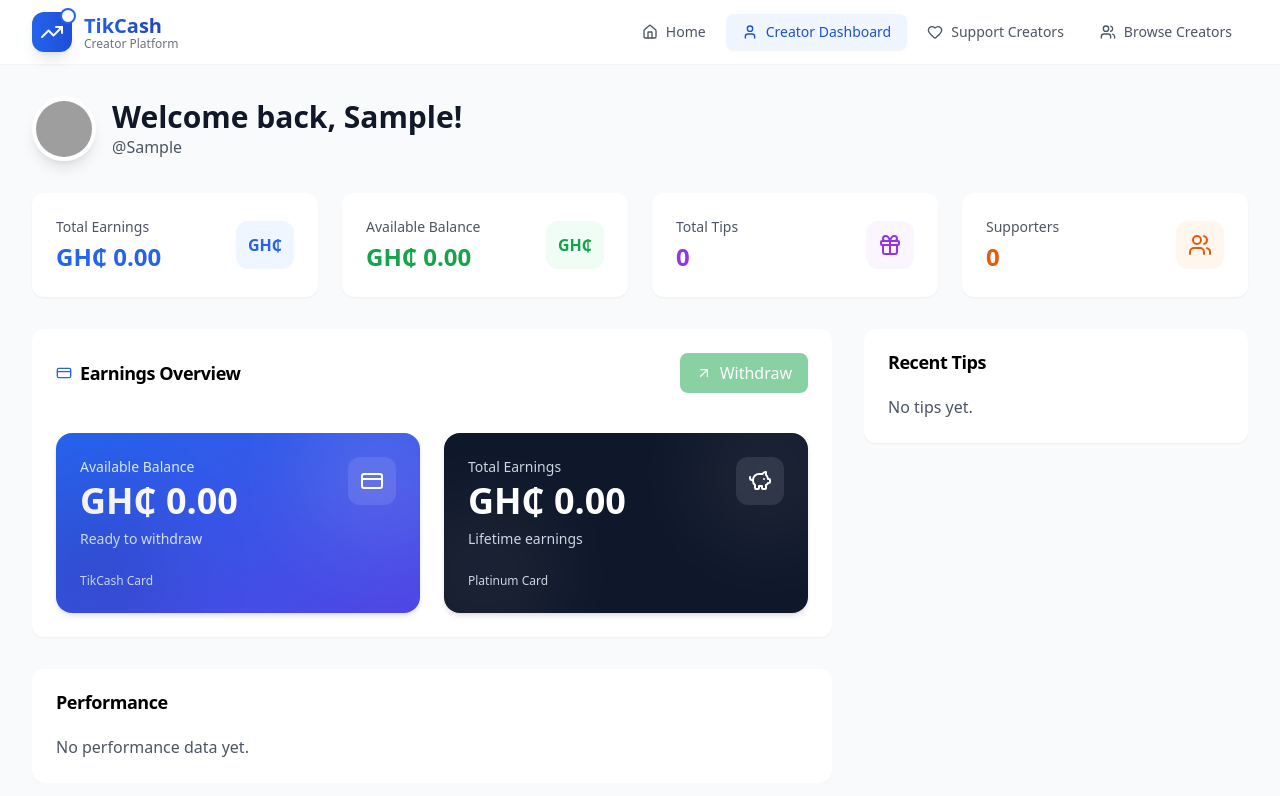
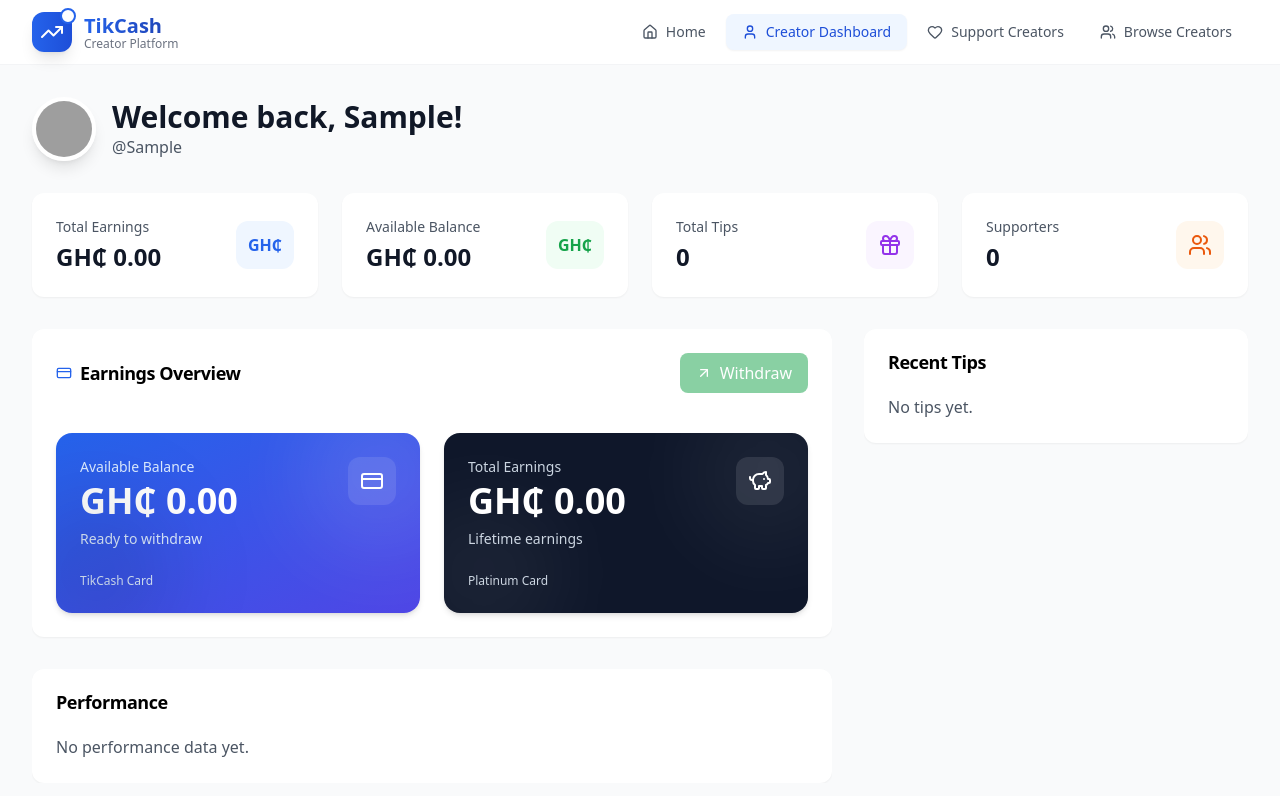
Before and after one commit to tikcash233/tikcash, a React (Vite) app in the folder frontend/: page /creator in a window 1280 px wide. Both pictures are taken after typing "Sample", "Sample", "Sample" into the empty fields and a click on the button "Create Profile". Shown: the top 796 px of the page. Built offline with nearby package versions, Linux system fonts and the light colour scheme; grey boxes are pictures that could not be loaded.

Commit message:
Refactor EarningsOverview and CreatorDashboard for improved readability and consistency in styling

```diff
--- a/frontend/pages/CreatorDashboard.jsx
+++ b/frontend/pages/CreatorDashboard.jsx
@@ -174,7 +174,7 @@ export default function CreatorDashboard() {
                 <div className="flex items-center justify-between">
                   <div>
                     <p className="text-sm font-medium text-gray-600 mb-1">{stat.title}</p>
-                    <p className={`text-2xl font-bold ${stat.color}`}>{stat.value}</p>
+                    <p className={"text-2xl font-bold text-gray-900"}>{stat.value}</p>
                   </div>
                   <div className={`p-3 rounded-xl ${stat.bgColor}`}>
                     <stat.icon className={`w-6 h-6 ${stat.color}`} />
```
Also changed, not shown: frontend/components/creator/EarningsOverview.jsx (+6 -2 lines).
